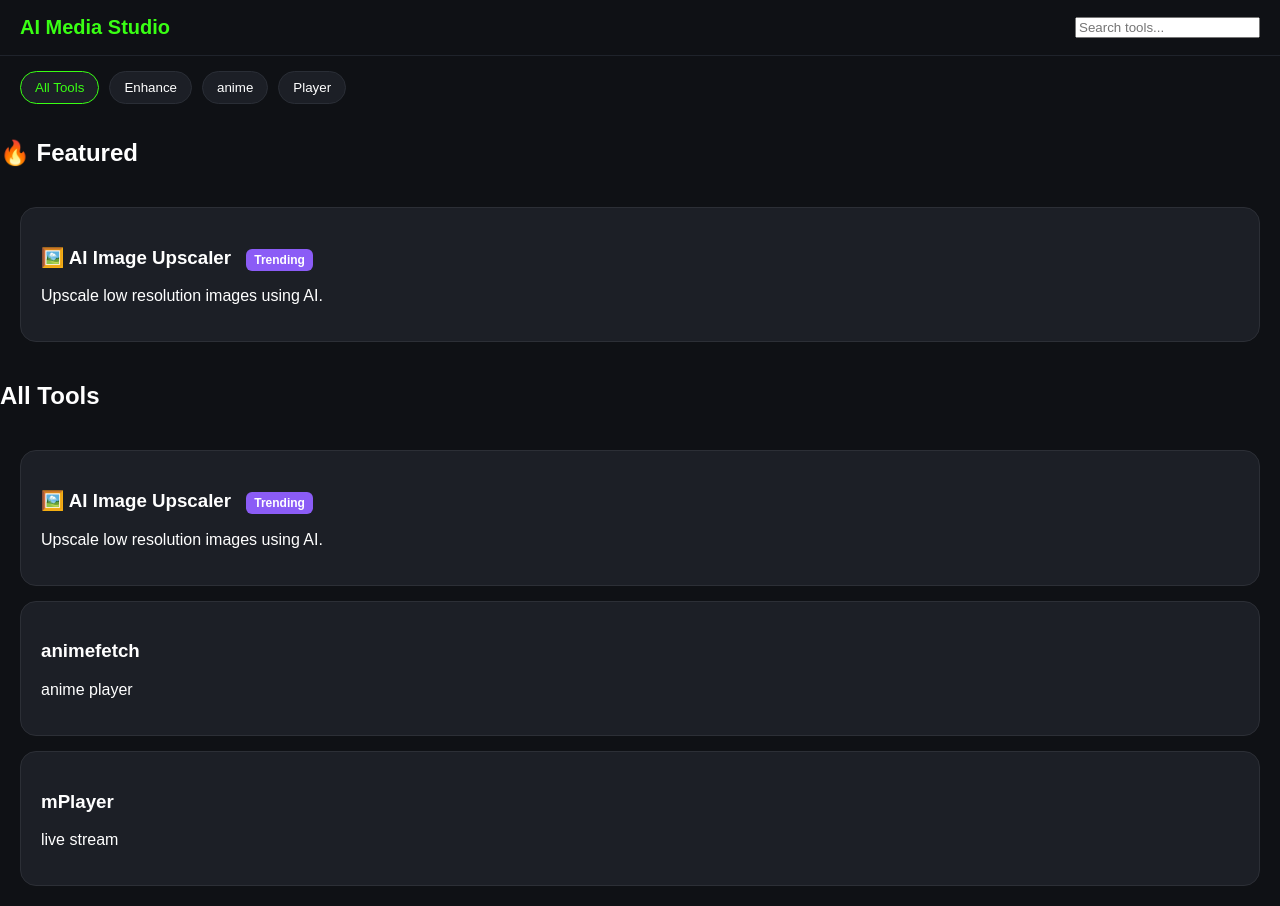
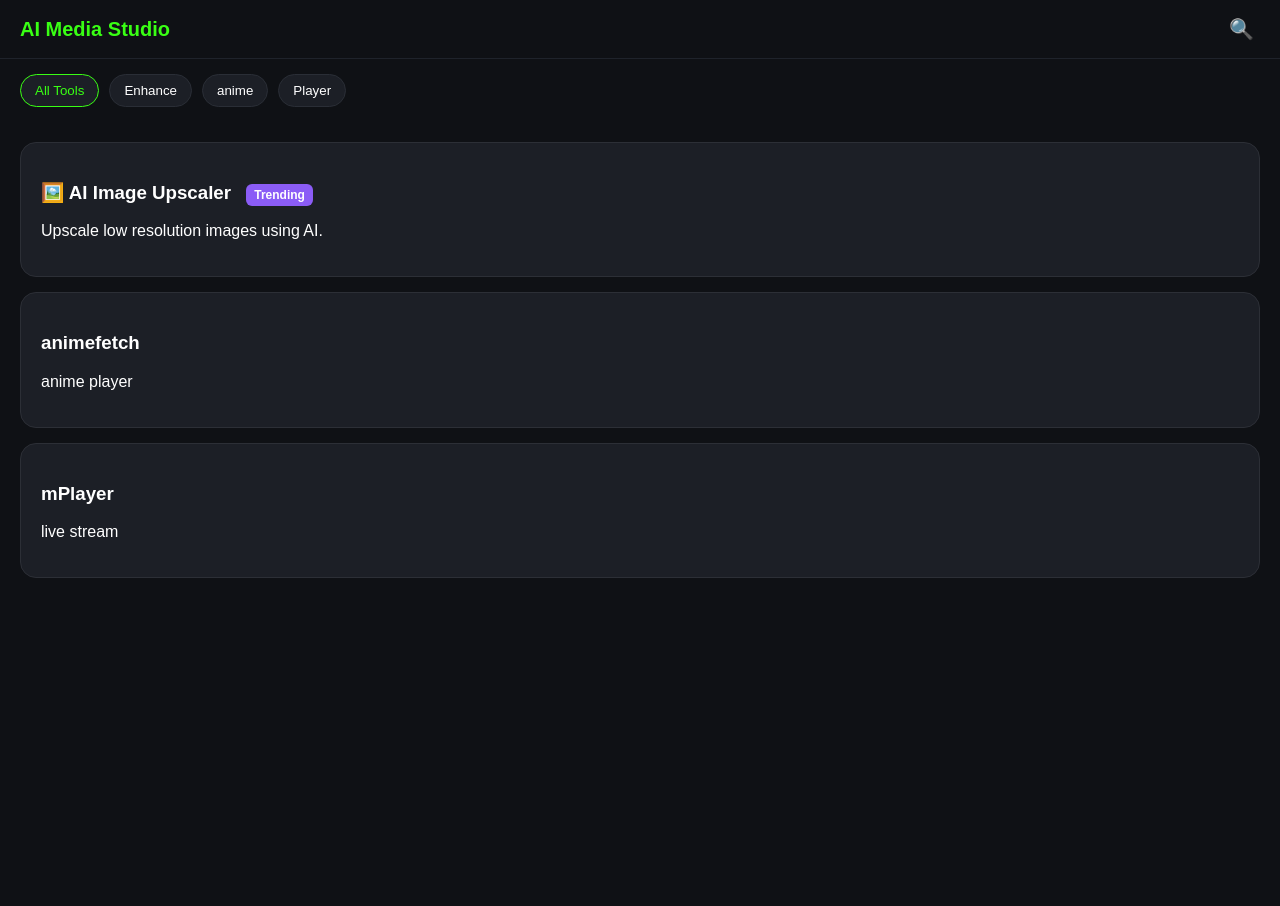
Before and after one commit to moviehall/Node.js-Tools-site, a Node server app: page / in a window 1280 px wide. After the commit the page ends 578 px from the top, so only its background shows below. Run offline with Node 20, Linux system fonts and the light colour scheme.

Commit message:
Update index.ejs

```diff
--- a/views/index.ejs
+++ b/views/index.ejs
@@ -11,10 +11,15 @@
 
 <header class="header">
   <a href="/" class="logo">AI Media Studio</a>
-  <input id="search-input" class="search" placeholder="Search tools...">
+  <button id="search-toggle" class="icon-btn">🔍</button>
 </header>
 
-<!-- CATEGORY BUTTONS -->
+<!-- Search (hidden by default) -->
+<div id="search-container" class="search-container">
+  <input id="search-input" class="search-box" placeholder="Search tools... e.g. upscaler">
+</div>
+
+<!-- Categories -->
 <div class="categories">
   <button class="pill active">All Tools</button>
   <% categories.forEach(cat => { %>
@@ -22,35 +27,7 @@
   <% }) %>
 </div>
 
-<!-- FEATURED -->
-<% const featuredTools = tools.filter(t => t.featured); %>
-<% if (featuredTools.length > 0) { %>
-  <h2 class="section-title">🔥 Featured</h2>
-  <div class="tool-list">
-    <% featuredTools.forEach(tool => { %>
-      <div class="tool-card"
-        data-title="<%= tool.title.toLowerCase() %>"
-        data-category="<%= tool.category %>"
-        data-url="/tool/<%= tool.slug %>"
-        tabindex="0"
-        role="button"
-      >
-        <div>
-          <h3>
-            <%= tool.icon %> <%= tool.title %>
-            <% if (tool.trending) { %>
-              <span class="badge">Trending</span>
-            <% } %>
-          </h3>
-          <p><%= tool.description %></p>
-        </div>
-      </div>
-    <% }) %>
-  </div>
-<% } %>
-
-<h2 class="section-title">All Tools</h2>
-
+<!-- Tool List -->
 <div class="tool-list">
   <% tools.forEach(tool => { %>
     <div class="tool-card"
```
